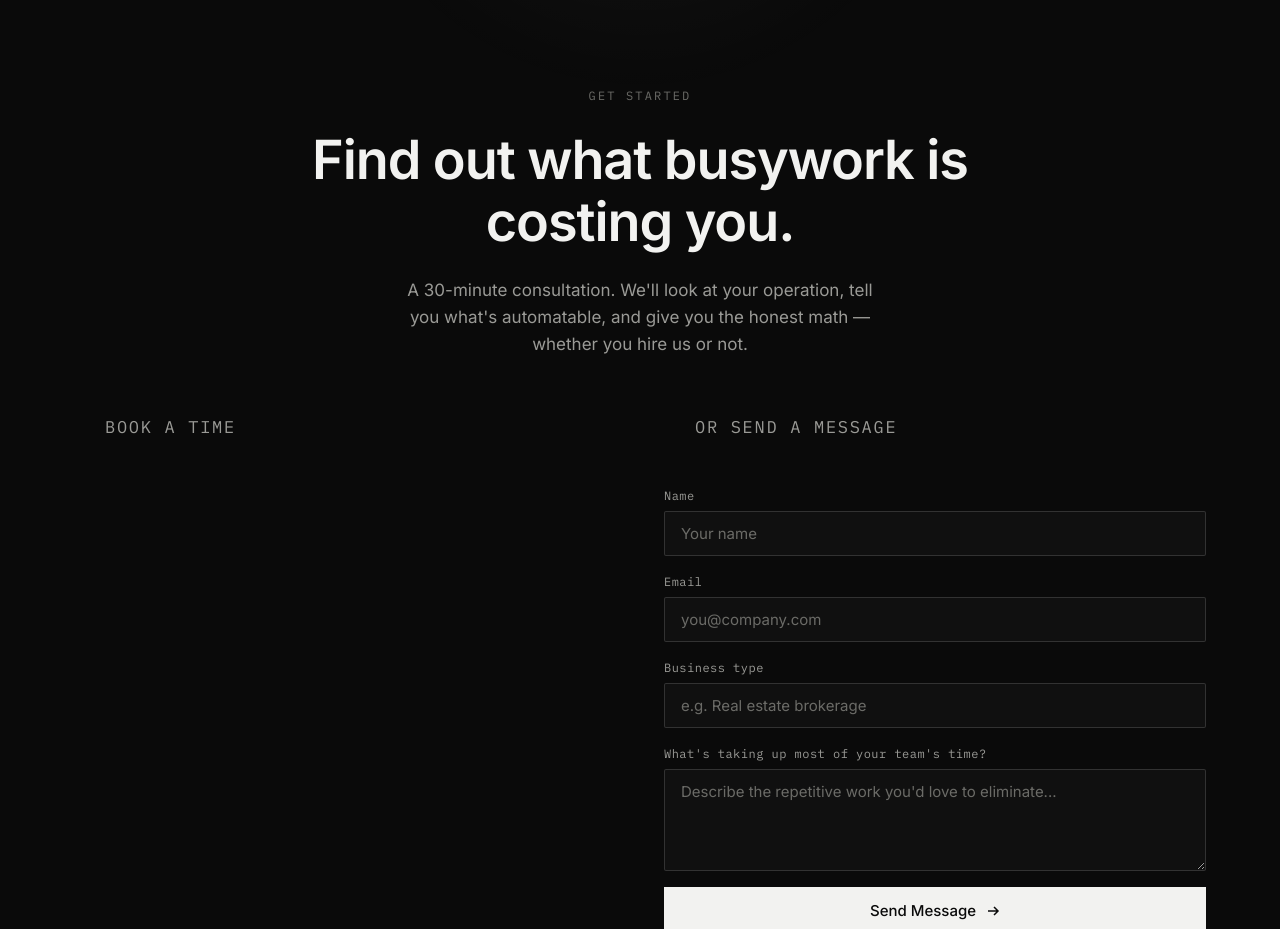
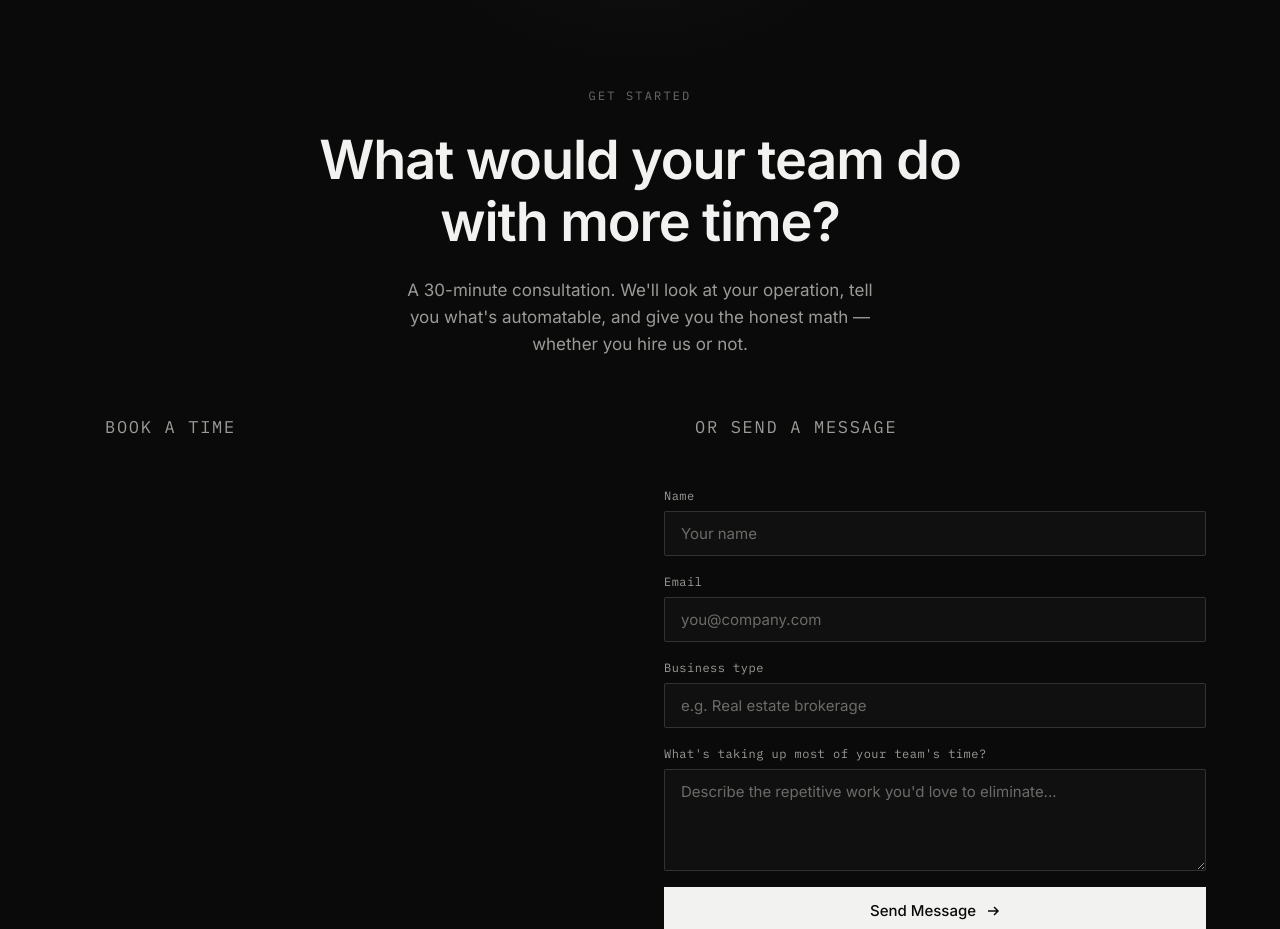
Before and after one commit to pykled/insert-landing, a website: page index.html in a window 1280 px wide. Shown: the part 5260-6189 px from the top of the page. Drawn offline with Linux system fonts and the light colour scheme; no server answers; a script that the page names is missing.

Commit message:
CTA: new headline — What would your team do with more time?

```diff
--- a/index.html
+++ b/index.html
@@ -1054,7 +1054,7 @@
   <section class="final-cta" id="contact">
     <div class="container">
       <div class="kicker reveal">Get Started</div>
-      <h2 class="reveal">Find out what busywork is costing you.</h2>
+      <h2 class="reveal">What would your team do with more time?</h2>
       <p class="reveal reveal-delay-1">A 30-minute consultation. We'll look at your operation, tell you what's automatable, and give you the honest math — whether you hire us or not.</p>
 
       <div class="contact-grid reveal reveal-delay-2">
```
